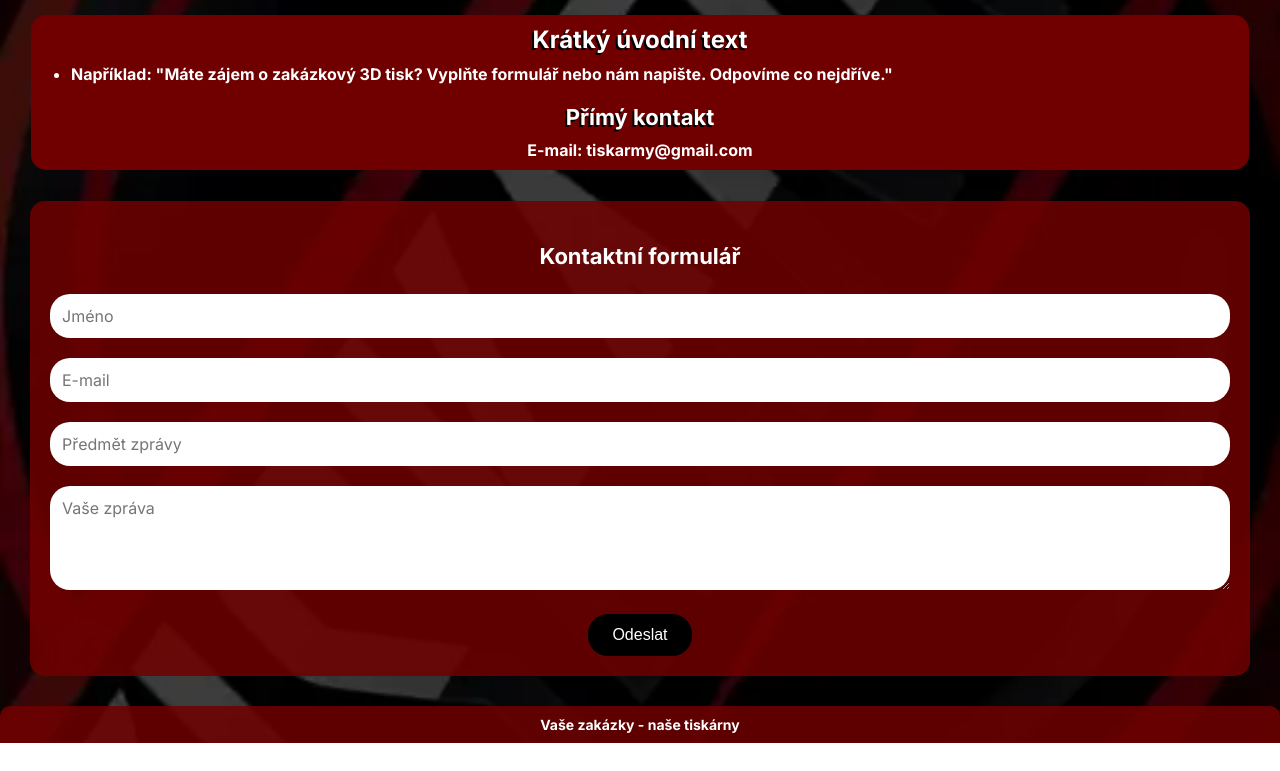
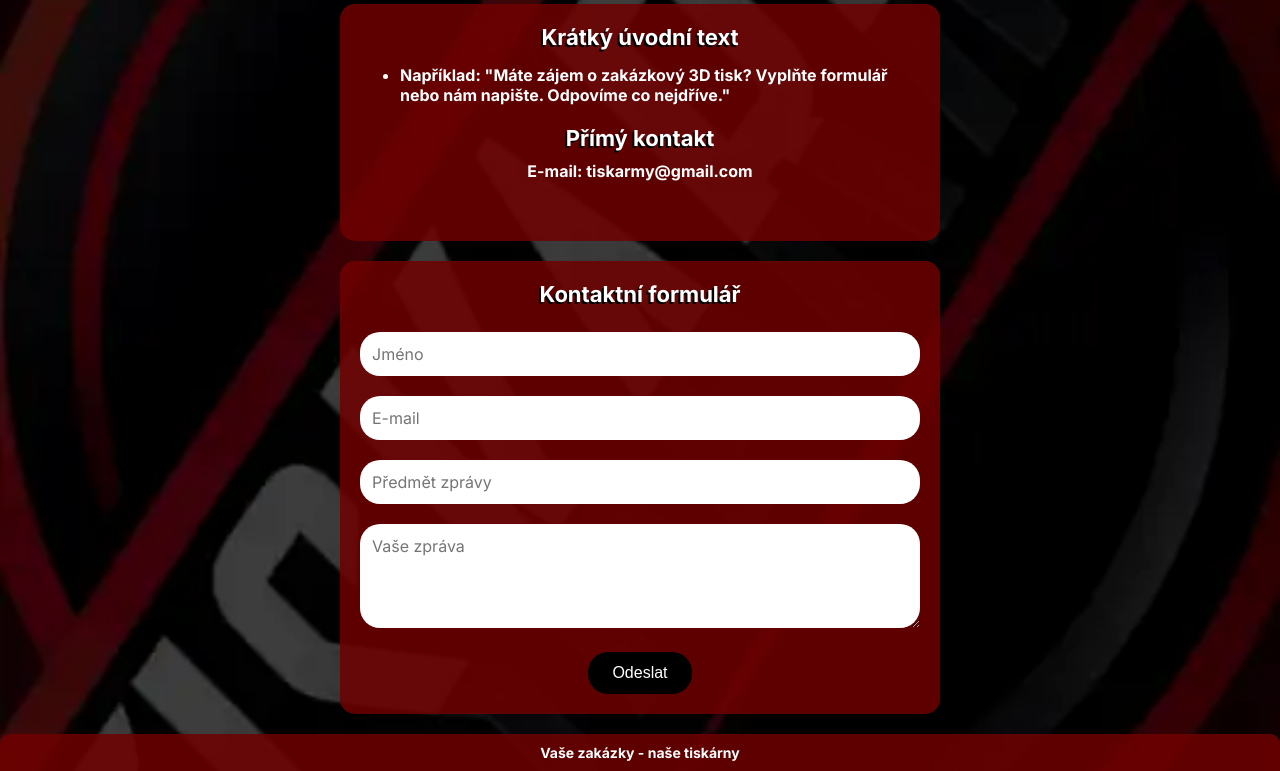
Before and after one commit to pslib-cz/2024-p2b-web-projekt-ZizArmy, a website built with Vite: page indexes/index_kontakt.html in a window 1280 px wide. Shown: the part 156-927 px from the top of the page. Before the commit the page ends 899 px from the top, so only its background shows below. Built offline with nearby package versions, Linux system fonts and the light colour scheme.

Commit message:
css opraveno

```diff
--- a/indexes/index_kontakt.html
+++ b/indexes/index_kontakt.html
@@ -23,7 +23,7 @@
         <div class="icons">
           <div class="icon-placeholder"><a href="/index.html"><img src="/public/Home.svg" alt="Domů" /></a></div>
           <div class="icon-placeholder"><a href="/indexes/index_galerie.html"><img src="/public/Image.svg" alt="Galerie" /></a></div>
-          <div class="icon-placeholder"><a href="/indexes/index_sluzby.html"><img src="/public/Dollar-sign.svg" alt="Služby" /></a></div>
+          <div class="icon-placeholder"><a href="/indexes/index_sluzby.html"><img src="/public/Dollar_sign.svg" alt="Služby" /></a></div>
           <div class="icon-placeholder"><a href="/indexes/index_kontakt.html"><img src="/public/Phone.svg" alt="Kontakt" /></a></div>
         </div>
       </div>
--- a/src/style.css
+++ b/src/style.css
@@ -1,43 +1,42 @@
-/* === Hlavní pozadí přes celou obrazovku === */
-
+/* === Globální styly === */
 html, body {
-  font-family: "Inter";
+  font-family: "Inter", sans-serif;
   height: 100%;
   margin: 0;
   padding: 0;
   font-weight: bold;
 }
 
+/* === Pozadí === */
 .background-image {
   background-color: black;
   min-height: 100vh;
-  background-image: url("/public/tiskarmy_mobil.webp");
+  background-image: url("/tiskarmy_mobil.webp");
   background-position: center;
   background-size: cover;
   background-attachment: scroll; /* kvůli mobilům */
 }
 
+/* === Hlavička (banner) === */
 .banner {
   width: 100%;
-  padding: 10px 10px;
+  padding: 10px;
   background-color: rgba(112, 0, 0, 0.85);
   border-bottom-left-radius: 20px;
   border-bottom-right-radius: 20px;
   display: flex;
   justify-content: space-between;
   align-items: center;
-  flex-wrap: wrap; /* zalomení na malých displejích */
+  flex-wrap: wrap;
   box-sizing: border-box;
 }
 
-/* Profilovka vlevo */
 .profile-img {
   width: 70px;
   height: 70px;
   border-radius: 50%;
 }
 
-/* Ikony vpravo */
 .icons {
   display: flex;
   gap: 20px;
@@ -46,11 +45,17 @@ html, body {
   align-items: center;
 }
 
-/* Placeholder pro ikony (jen pro ukázku) */
 .icon-placeholder {
   width: 48px;
   height: 48px;
   border-radius: 8px;
+}
+
+/* === Hlavní obsah === */
+#app {
+  min-height: 100vh;
+  display: flex;
+  flex-direction: column;
 }
 
 .content {
@@ -73,19 +78,23 @@ h2 {
   text-shadow: -2px 2px rgba(112, 0, 0, 1);
 }
 
-.card {
-  background-color:rgba(112, 0, 0, 1);
-  margin: 31px;
+/* === Karty === */
+.card, .form-card {
+  background-color: rgba(112, 0, 0, 0.85);
   border-radius: 15px;
   text-align: left;
+  margin: 20px auto;
+  padding: 20px;
+  max-width: 600px;
+  width: 100%;
+  box-sizing: border-box;
 }
 
-.card h3 {
-  font-size: 24px ;
-  margin: 0;
-  padding: 10px;
+.card h3, .form-card h3 {
+  font-size: 22px;
+  margin: 0 0 15px 0;
   text-align: center;
-  color: #ffffff;
+  color: white;
   text-shadow: -2px 2px rgba(0, 0, 0, 1);
 }
 
@@ -94,51 +103,21 @@ h2 {
   padding: 20px;
   font-size: 16px;
 }
+
 .card ul {
   margin: 0;
   padding-bottom: 10px;
 }
 
 .card li {
-  margin: 0;
   padding-bottom: 10px;
   padding-right: 20px;
 }
 
-#app {
-  min-height: 100vh;
-  display: flex;
-  flex-direction: column;
-}
-
-.footer {
-  background-color: rgba(112, 0, 0, 0.85);
-  color: white;
-  text-align: center;
-  padding: 10px;
-  font-size: 14px;
-  border-top-left-radius: 10px;
-  border-top-right-radius: 10px;
-}
-
-
-.form-card {
-  background-color: rgba(112, 0, 0, 0.85);
-  margin: 30px;
-  padding: 20px;
-  border-radius: 15px;
-  text-align: center;
-}
-
-.form-card h3 {
-  font-size: 22px;
-  color: white;
-  margin-bottom: 15px;
-}
-
+/* === Formulář === */
 .kontaktni-formular input,
 .kontaktni-formular textarea {
-  font-family: "Inter";
+  font-family: "Inter", sans-serif;
   width: 100%;
   padding: 12px;
   margin: 10px 0;
@@ -149,16 +128,24 @@ h2 {
 }
 
 .kontaktni-formular button {
-  background-color: #000000;
-  color: rgb(255, 255, 255);
+  background-color: black;
+  color: white;
   border: none;
   padding: 12px 24px;
   border-radius: 20px;
   cursor: pointer;
   font-size: 16px;
   margin-top: 10px;
+  display: block;
+  margin-left: auto;
+  margin-right: auto;
 }
 
+.kontaktni-formular button:focus {
+  outline: 2px solid white;
+}
+
+/* === Přímý kontakt === */
 .primy-kontakt {
   color: white;
   text-align: center;
@@ -173,14 +160,15 @@ h2 {
 
 .primy-kontakt h3 {
   font-size: 22px;
-  padding: 0;
+  margin: 0;
 }
 
-.primy-kontakt p{
+.primy-kontakt p {
   padding: 10px;
+  margin: 0;
 }
 
-
+/* === Galerie === */
 .gallery-section {
   color: white;
   text-align: center;
@@ -217,22 +205,17 @@ h2 {
   display: block;
 }
 
-/* Popisek pod fotkou – zarovnání vlevo */
 .caption {
   font-size: 16px;
-  color: rgb(255, 255, 255);
-  margin: 0;
+  color: white;
   margin-top: 10px;
   padding: 0 20px;
   text-align: left;
 }
 
-/* Seznamy – zarovnání vlevo a odsazení */
 .caption-ul {
   margin: 0;
-  padding-left: 40px;
-  padding-right: 20px;
-  padding-bottom: 20px;
+  padding: 0 20px 20px 40px;
   text-align: left;
   list-style-type: disc;
 }
@@ -241,5 +224,15 @@ h2 {
   margin-top: 5px;
   padding-left: 20px;
   list-style-type: circle;
-  text-align: left;
 }
+
+/* === Paticka === */
+.footer {
+  background-color: rgba(112, 0, 0, 0.85);
+  color: white;
+  text-align: center;
+  padding: 10px;
+  font-size: 14px;
+  border-top-left-radius: 10px;
+  border-top-right-radius: 10px;
+}
```
Also changed, not shown: index.html (+1 -1 lines), indexes/index_galerie.html (+1 -1 lines), indexes/index_sluzby.html (+1 -1 lines), public/maly_RAM.webp (deleted), public/mercedes.webp (deleted), 1 other file.
